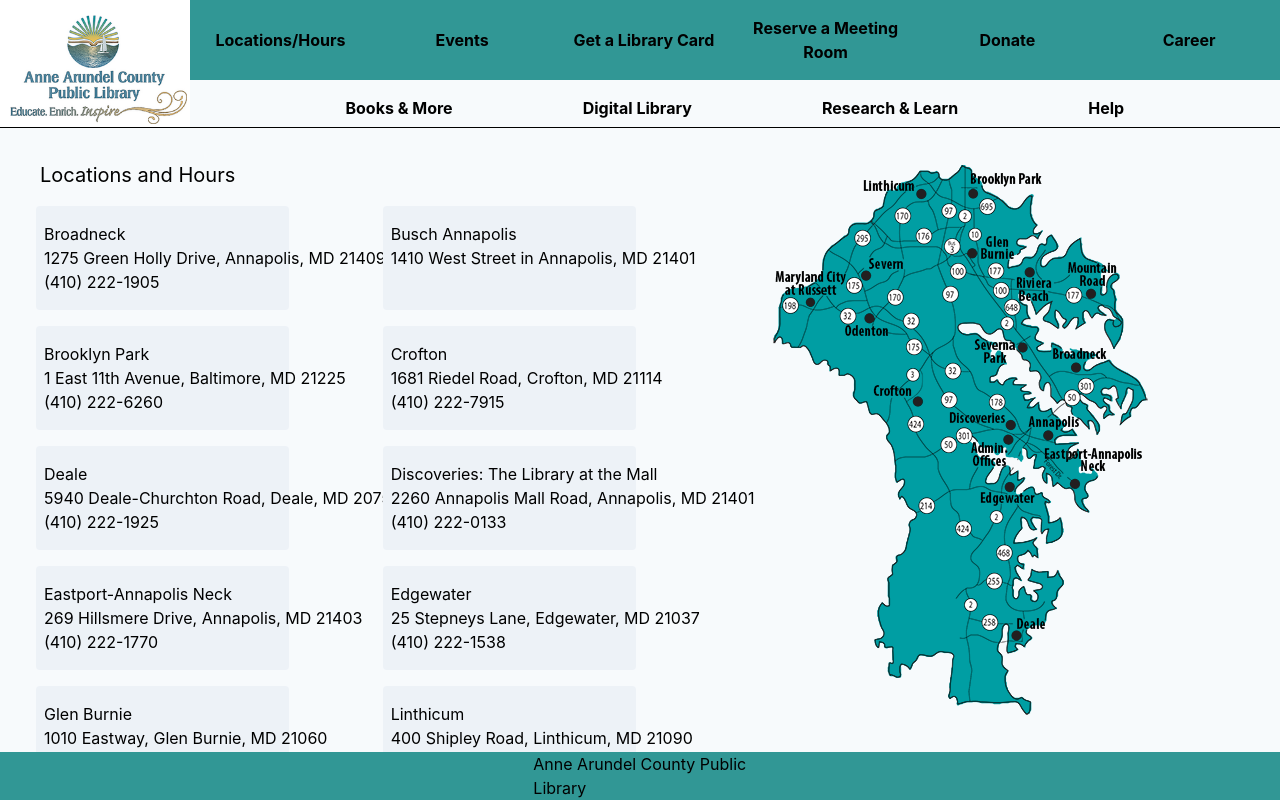
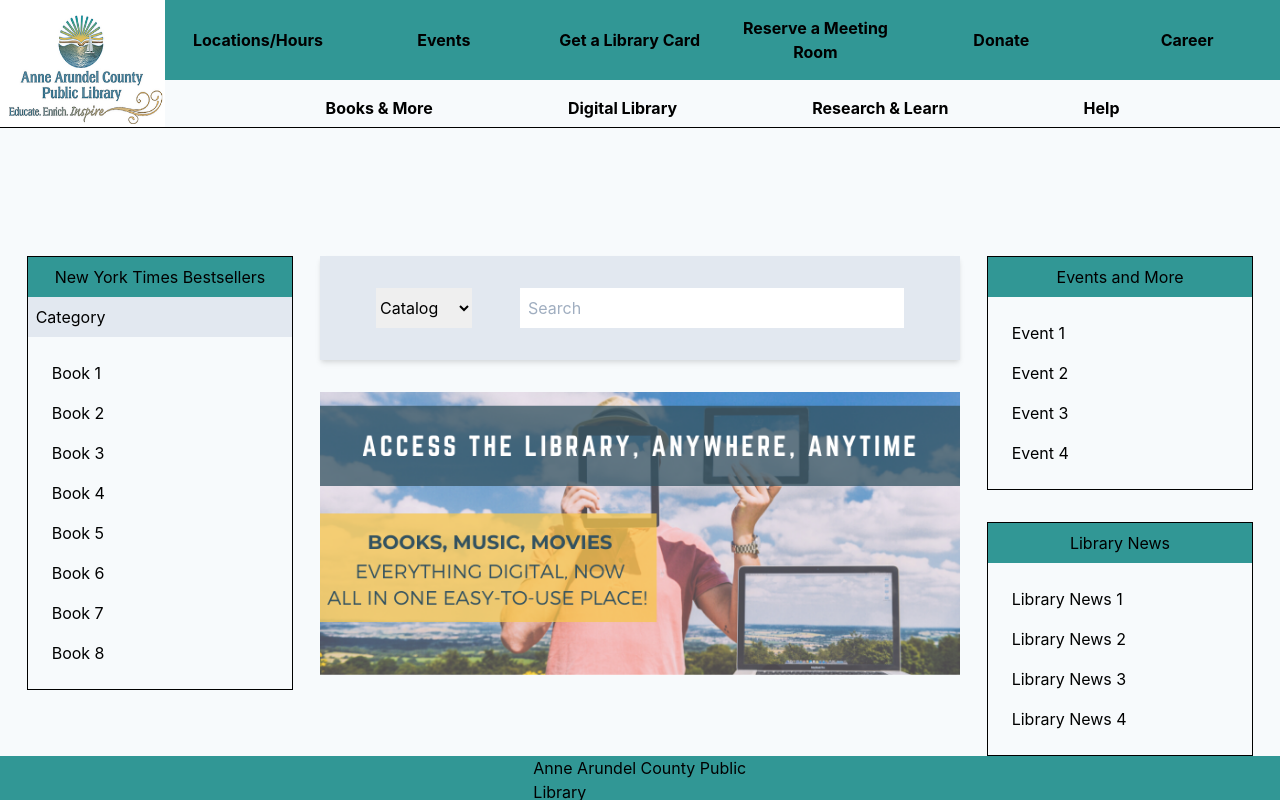
Before and after one commit to jcorn2/library-website, a React (Create React App) app: page / in a window 1280 px wide. Built offline with nearby package versions, Linux system fonts and the light colour scheme.

Commit message:
Added links with react router

```diff
--- a/src/App.jsx
+++ b/src/App.jsx
@@ -1,4 +1,10 @@
 import React from 'react';
+import {
+  BrowserRouter as Router,
+  Switch,
+  Route,
+  Link,
+} from 'react-router-dom';
 import Footer from './components/footer/Footer';
 import Home from './components/home/Home';
 import Locations from './components/locations/Locations';
@@ -9,9 +15,15 @@
 function App() {
   return (
     <div class="w-screen h-screen bg-gray-100 flex flex-col overflow-hidden">
-      <NavBar />
-      <Locations />
-      <Footer />
+      <Router>
+        <NavBar />
+        <Switch>
+          <Route exact path="/" component={Home} />
+          <Route exact path="/locations" component={Locations} />
+        </Switch>
+        <Footer />
+      </Router>
+
     </div>
   );
 }
--- a/src/components/navbar/NavBar.jsx
+++ b/src/components/navbar/NavBar.jsx
@@ -1,13 +1,18 @@
 import React from 'react';
+import { Link } from 'react-router-dom';
 import Logo from '../../assets/images/logo.png';
 
 function NavBar() {
     return (
         <nav class="w-full h-32 flex justify-between items-center border-b border-black">
-            <img src={Logo} alt="logo" class="h-full" />
+            <Link to="/" className="h-full">
+                <img src={Logo} alt="logo" class="h-full" />
+            </Link>
             <div class="flex flex-col h-full w-full justify-between">
                 <div class="bg-teal-600 flex justify-around items-center">
-                    <button class="hover:bg-teal-400 flex-1 p-4 text-black font-bold">Locations/Hours</button>
+                    <button class="hover:bg-teal-400 flex-1 p-4 text-black font-bold">
+                        <Link to="/locations">Locations/Hours</Link>
+                    </button>
                     <button class="hover:bg-teal-400 flex-1 p-4 text-black font-bold">Events</button>
                     <button class="hover:bg-teal-400 flex-1 p-4 text-black font-bold">Get a Library Card</button>
                     <button class="hover:bg-teal-400 flex-1 p-4 text-black font-bold">Reserve a Meeting Room</button>
@@ -15,7 +20,7 @@
                     <button class="hover:bg-teal-400 flex-1 p-4 text-black font-bold">Career</button>
                 </div>
                 <div class="flex justify-around items-center w-5/6 my-0 mx-auto">
-                    <button class="text-black font-bold p-4 hover:bg-gray-200"n>Books &amp; More</button>
+                    <button class="text-black font-bold p-4 hover:bg-gray-200">Books &amp; More</button>
                     <button class="text-black font-bold p-4 hover:bg-gray-200">Digital Library</button>
                     <button class="text-black font-bold p-4 hover:bg-gray-200">Research &amp; Learn</button>
                     <button class="text-black font-bold p-4 hover:bg-gray-200">Help</button>
```
Also changed, not shown: package.json (line endings or trailing spaces).
